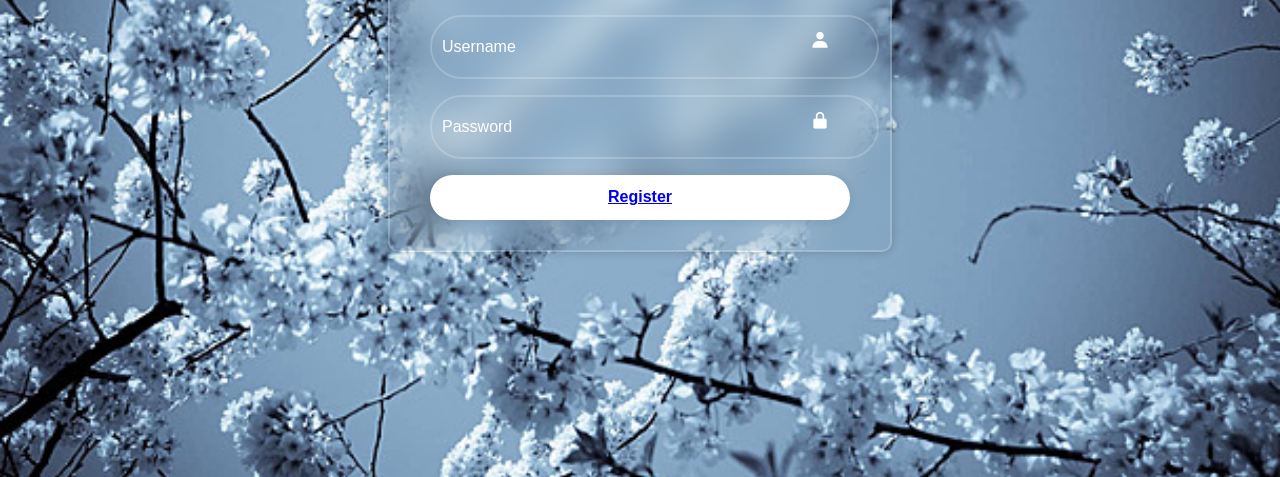
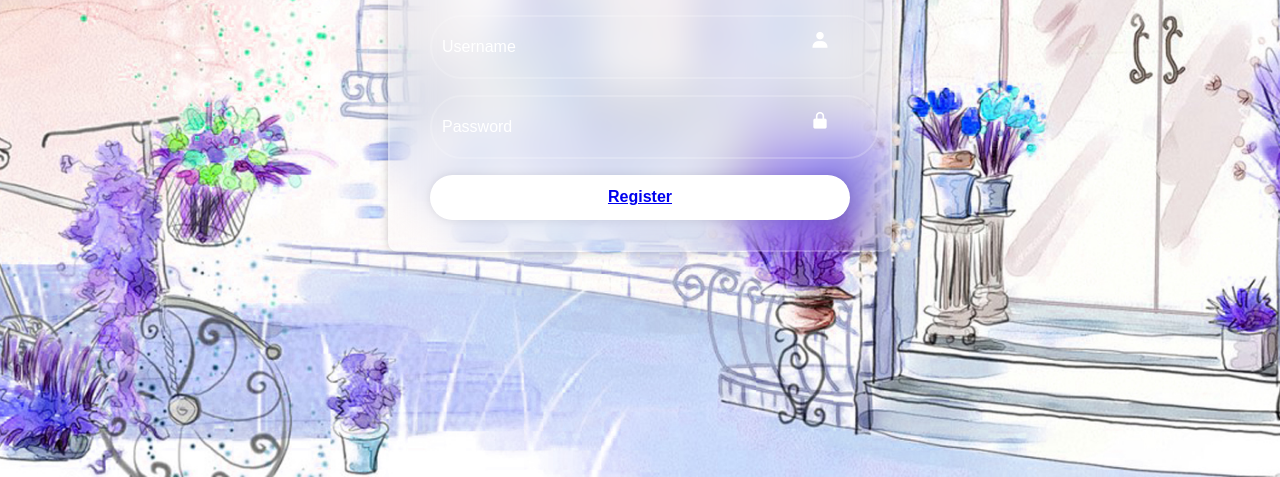
Before and after one commit to wy08-10/register, a plain HTML site: page index.html in a window 1280 px wide. Shown: the part 339-816 px from the top of the page. Drawn offline with nearby package versions, Linux system fonts and the light colour scheme.

Commit message:
Update style.css

```diff
--- a/style.css
+++ b/style.css
@@ -4,7 +4,7 @@ body{
     justify-content: center;
     align-items: center;
     min-height: 100vh;
-    background:url(background.jpg);
+    background:url(login.jpg);
     background-size: cover;
     background-position: center;
  }
```
